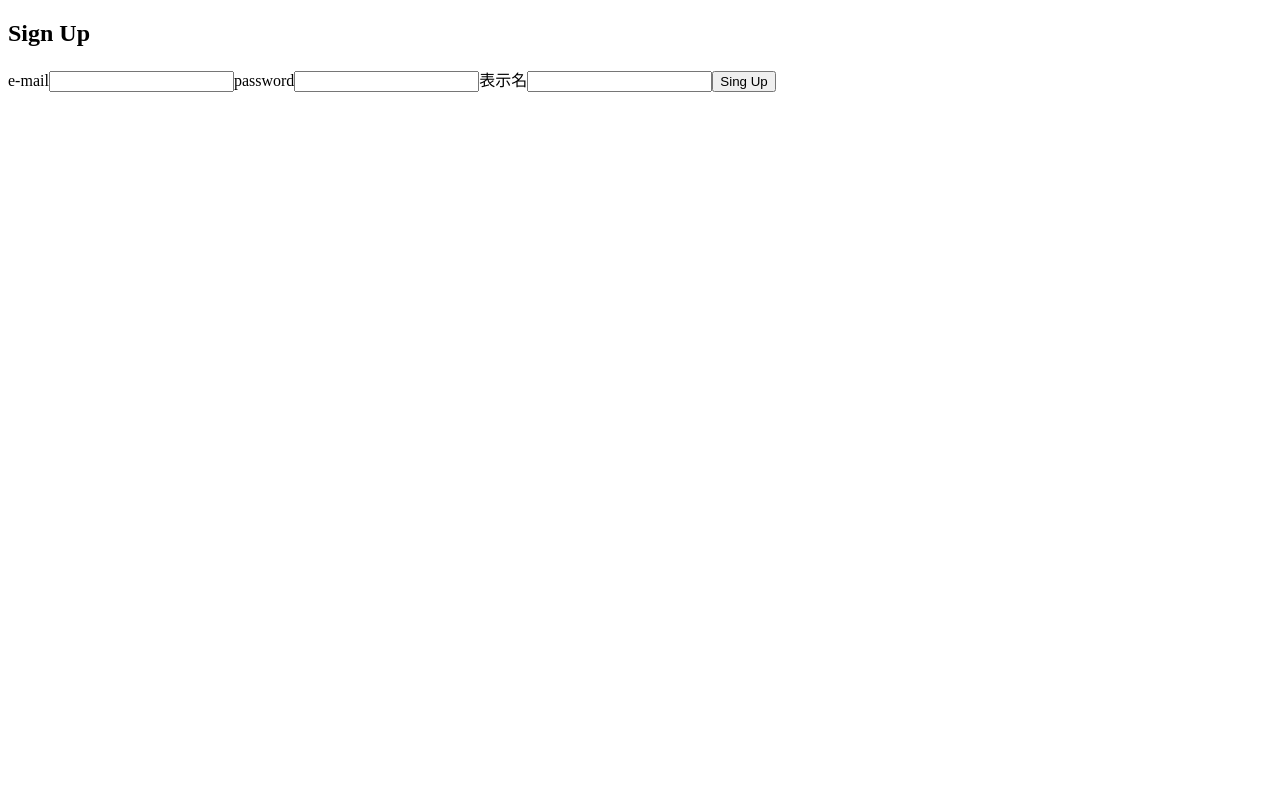
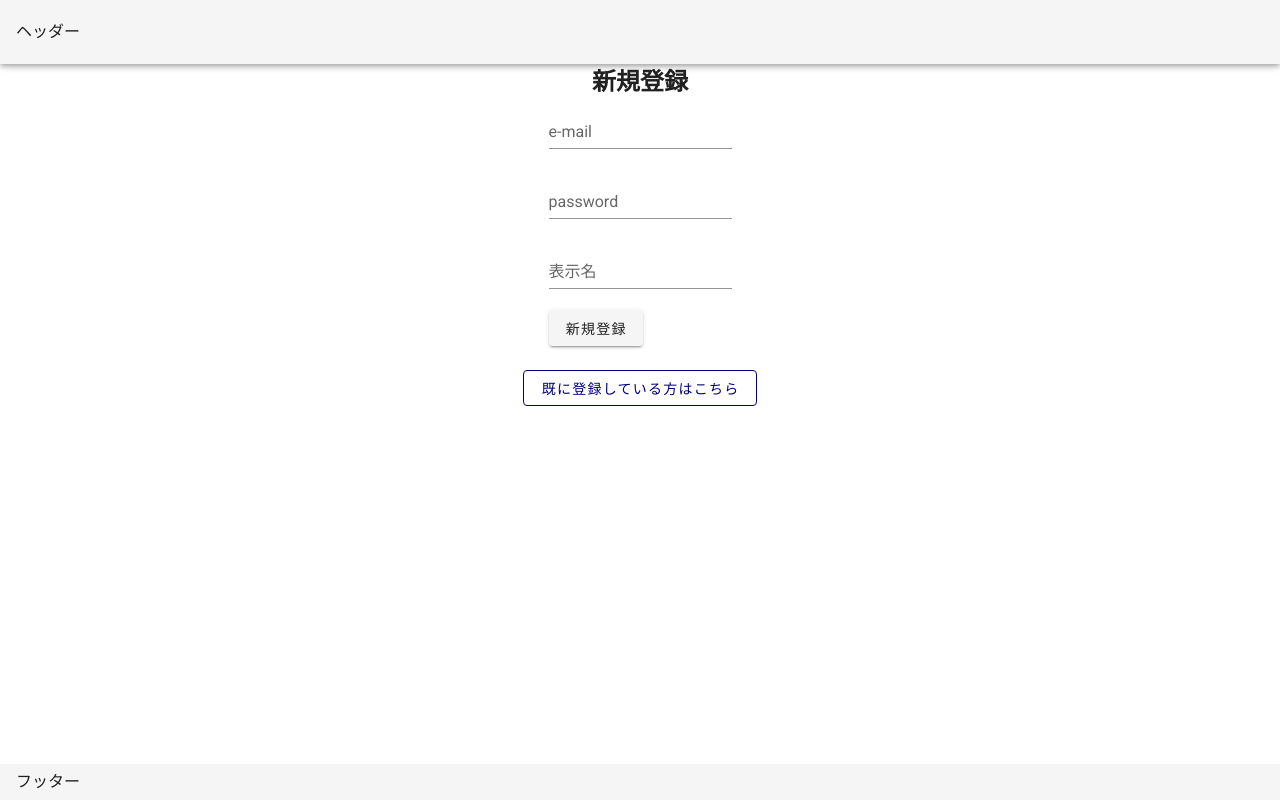
Before and after one commit to wadakenji/nuxt-firebase, a Nuxt app: page /auth/sign-up in a window 1280 px wide. Built offline with nearby package versions, Linux system fonts and the light colour scheme; no server answers.

Commit message:
Vuetify導入他

```diff
--- /dev/null
+++ b/layouts/default.vue
@@ -0,0 +1,15 @@
+<template>
+  <v-app>
+    <v-app-bar max-height="64px">
+      ヘッダー
+    </v-app-bar>
+    <v-content>
+      <v-container>
+        <nuxt />
+      </v-container>
+    </v-content>
+    <v-footer>
+      フッター
+    </v-footer>
+  </v-app>
+</template>
--- a/middleware/auth.js
+++ b/middleware/auth.js
@@ -9,6 +9,6 @@ export default ({ redirect, store }) => {
         email: user.email,
         displayName: user.displayName,
       })
-    else redirect('/auth')
+    else redirect('/auth/sign-in')
   })
 }
--- a/nuxt.config.js
+++ b/nuxt.config.js
@@ -2,4 +2,5 @@ export default {
   mode: 'spa',
   plugins: ['@/plugins/firebase'],
   modules: ['@nuxtjs/dotenv'],
+  buildModules: ['@nuxtjs/vuetify'],
 }
--- a/package.json
+++ b/package.json
@@ -16,6 +16,11 @@
     "start": "nuxt start",
     "generate": "nuxt generate",
     "deploy": "firebase deploy",
+    "deploy-functions": "firebase deploy --only functions",
+    "deploy-except-functions": "firebase deploy --except functions",
     "functions": "cd functions && npm run build && cd .. && firebase emulators:start --only functions"
+  },
+  "devDependencies": {
+    "@nuxtjs/vuetify": "^1.11.0"
   }
 }
--- a/pages/auth/sign-in.vue
+++ b/pages/auth/sign-in.vue
@@ -1,16 +1,28 @@
 <template>
   <section>
-    <h1>Sign In</h1>
-    <form action="" v-on:submit.prevent="onSubmit">
-      <label for="email">e-mail</label>
-      <input type="email" id="email" v-model="email" />
-      <label for="password">password</label>
-      <input type="password" id="password" v-model="password" />
-      <button type="submit">Sing In</button>
-    </form>
-    <div v-if="result">
-      {{ result }}
-    </div>
+    <v-row align="center" class="flex-column">
+      <h1>ログイン</h1>
+      <v-form class="mb-6">
+        <v-text-field v-model="email" type="email" label="e-mail" required />
+        <v-text-field
+          v-model="password"
+          type="password"
+          label="password"
+          required
+        />
+        <v-btn @click="onSubmit">ログイン</v-btn>
+      </v-form>
+      <v-alert
+        v-if="error"
+        type="error"
+        style="white-space: pre-line"
+        class="mb-6"
+        >{{ error }}
+      </v-alert>
+      <v-btn to="/auth/sign-up" outlined color="#000080"
+        >新規登録はこちら
+      </v-btn>
+    </v-row>
   </section>
 </template>
 
@@ -22,7 +34,7 @@ export default {
   data: () => ({
     email: '',
     password: '',
-    result: '',
+    error: '',
   }),
   methods: {
     async onSubmit() {
@@ -30,17 +42,14 @@ export default {
         .auth()
         .signInWithEmailAndPassword(this.email, this.password)
         .then(r => {
-          this.$router.push('/auth/secret')
+          this.$router.push('/')
         })
         .catch(e => {
-          const errorCode = e.code
-          const errorMessage = e.message
+          const { code, message } = e
 
-          this.result = `code:${errorCode} message:${errorMessage}`
+          this.error = `${code}\n${message}`
         })
     },
   },
 }
 </script>
-
-<style scoped></style>
--- a/pages/auth/sign-up.vue
+++ b/pages/auth/sign-up.vue
@@ -1,23 +1,36 @@
 <template>
   <section>
-    <h1>Sign Up</h1>
-    <form action="" v-on:submit.prevent="onSubmit">
-      <label for="email">e-mail</label>
-      <input type="email" id="email" v-model="email" />
-      <label for="password">password</label>
-      <input type="password" id="password" v-model="password" />
-      <label for="name">表示名</label>
-      <input type="text" id="name" v-model="name" />
-      <button type="submit">Sing Up</button>
-    </form>
-    <div v-if="result">
-      {{ result }}
-    </div>
+    <v-row align="center" class="flex-column">
+      <h1>新規登録</h1>
+      <v-form class="mb-6">
+        <v-text-field v-model="email" type="email" label="e-mail" required />
+        <v-text-field
+          v-model="password"
+          type="password"
+          label="password"
+          required
+        />
+        <v-text-field v-model="name" label="表示名" required />
+        <v-btn @click="onSubmit">新規登録</v-btn>
+      </v-form>
+      <v-alert
+        v-if="error"
+        type="error"
+        style="white-space: pre-line"
+        class="mb-6"
+        >{{ error }}
+      </v-alert>
+      <v-btn to="/auth/sign-in" outlined color="#000080"
+        >既に登録している方はこちら
+      </v-btn>
+    </v-row>
   </section>
 </template>
 
 <script>
 import firebase from '@/plugins/firebase'
+
+const usersRef = firebase.firestore().collection('users')
 
 export default {
   name: 'sign-up',
@@ -25,26 +38,33 @@ export default {
     email: '',
     password: '',
     name: '',
-    result: '',
+    error: '',
   }),
   methods: {
     async onSubmit() {
+      //ユーザーの新規作成
       firebase
         .auth()
         .createUserWithEmailAndPassword(this.email, this.password)
         .then(r => {
+          const { uid, email } = r.user
+          //成功していたら、ユーザーのdisplayNameを更新する
           firebase
             .auth()
             .currentUser.updateProfile({ displayName: this.name })
             .catch(e => console.log(e))
-          this.$router.push('/auth/secret')
+
+          //成功していたら、firestoreにユーザーデータを作成する
+          usersRef.doc(uid).set({
+            displayName: this.name,
+            email: email,
+          })
+
+          this.$router.push('/')
         })
         .catch(e => {
-          // Handle Errors here.
-          const errorCode = e.code
-          const errorMessage = e.message
-          // ...
-          this.result = `code:${errorCode} message:${errorMessage}`
+          const { code, message } = e
+          this.error = `${code}\n${message}`
         })
     },
   },
--- a/pages/index.vue
+++ b/pages/index.vue
@@ -9,5 +9,6 @@
 <script>
 export default {
   name: 'index',
+  middleware: 'auth',
 }
 </script>
```
Also changed, not shown: 2 other files (tests, documents, lock files or other folders).
